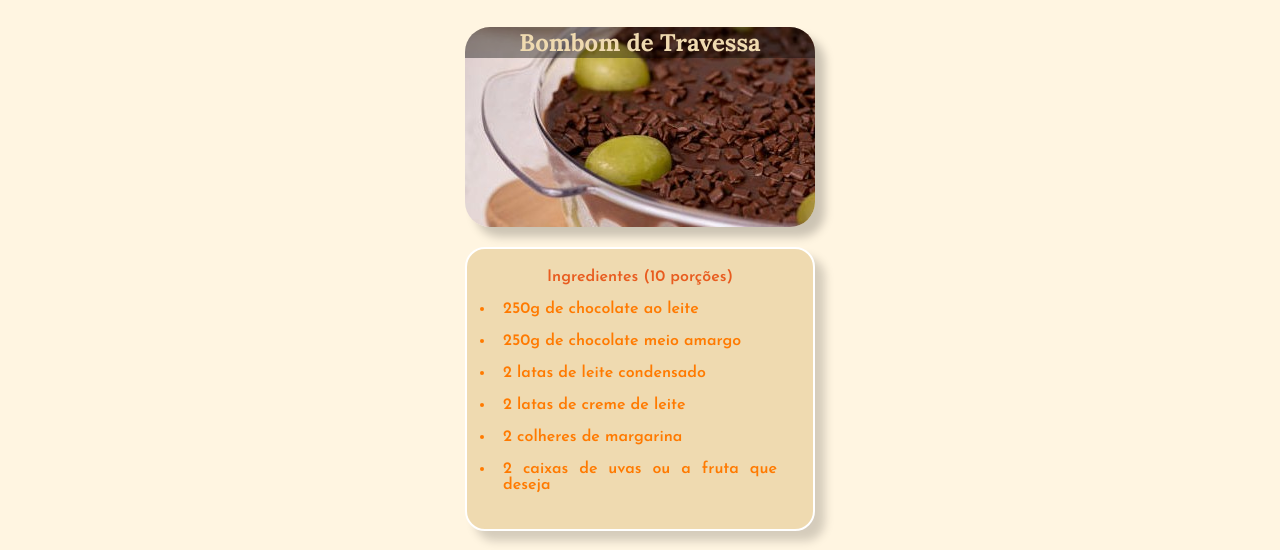
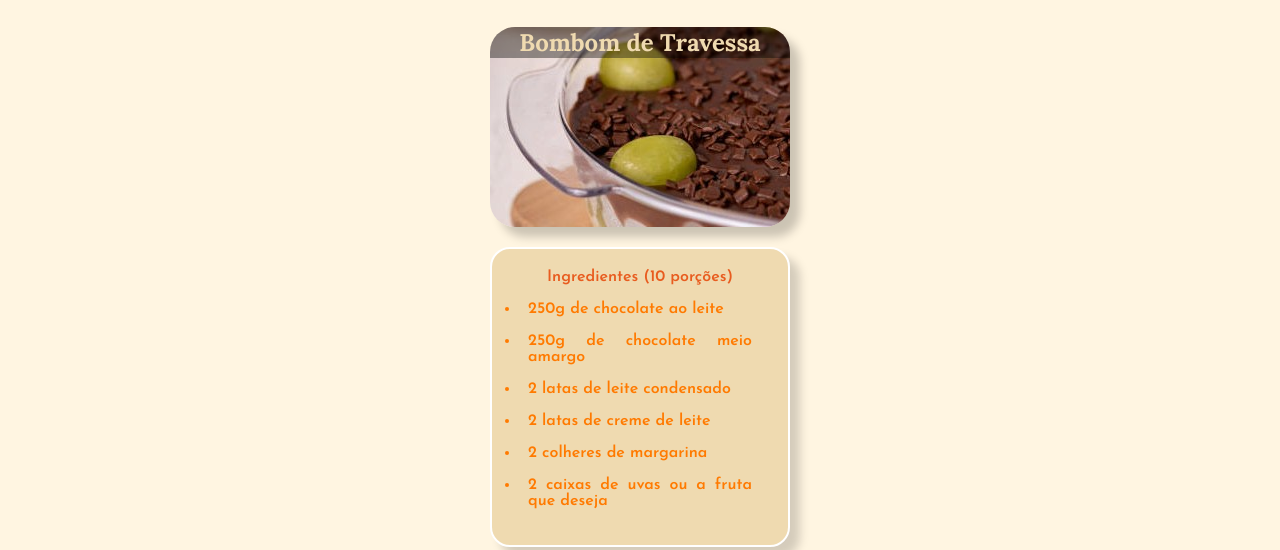
Before and after one commit to elisa-ranikelly/projeto-receitas, a plain HTML site: page doces.html in a window 1280 px wide. Shown: the part 373-923 px from the top of the page. Drawn offline with Linux system fonts and the light colour scheme.

Commit message:
modifiquei as larguras

```diff
--- a/style002.css
+++ b/style002.css
@@ -96,7 +96,8 @@ main > h2{
 }
 .img{
     background-size: cover;
-    max-width: 350px;
+    width: 90%;
+    max-width: 300px;
     height: 200px;
     margin: 30px auto 5px auto;
     border-radius: 25px;
@@ -121,7 +122,8 @@ div.ingredientes, div.preparo{
     padding: 20px;
     border-radius: 20px;
     border: 2px solid white;
-    max-width: 350px;
+    width: 90%;
+    max-width: 300px;
     margin: 20px auto;
 }
 
```
